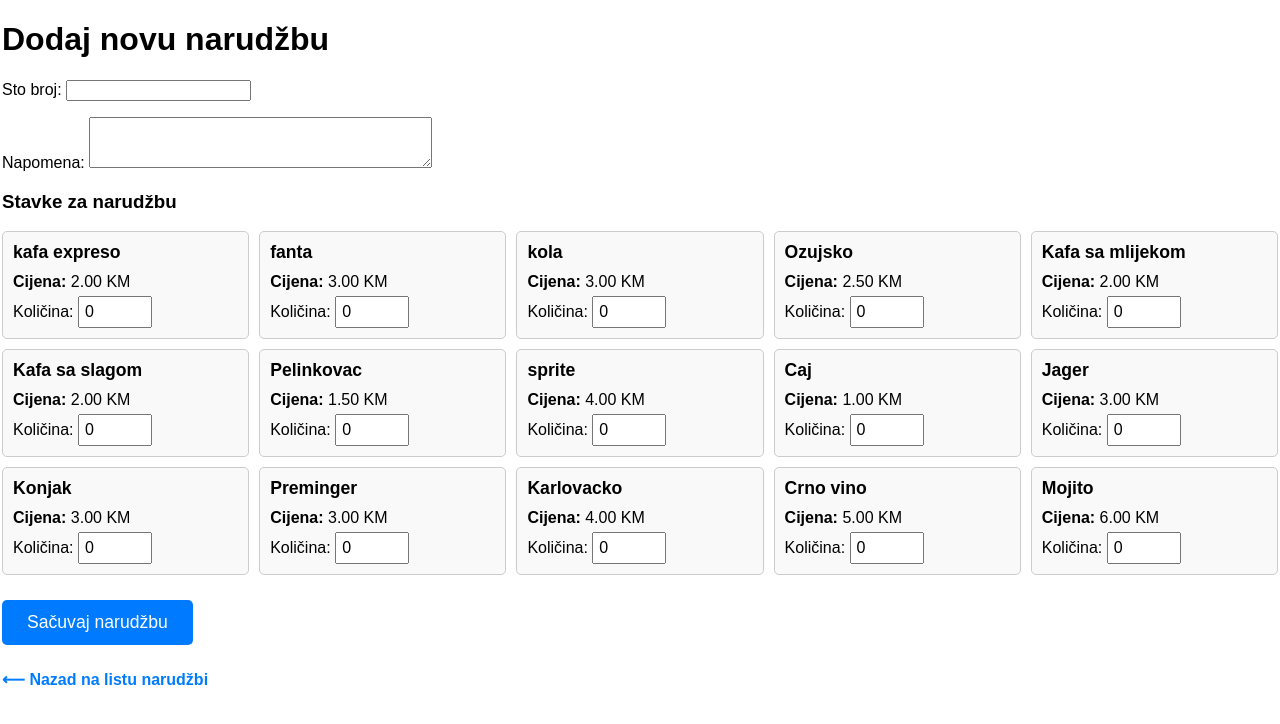
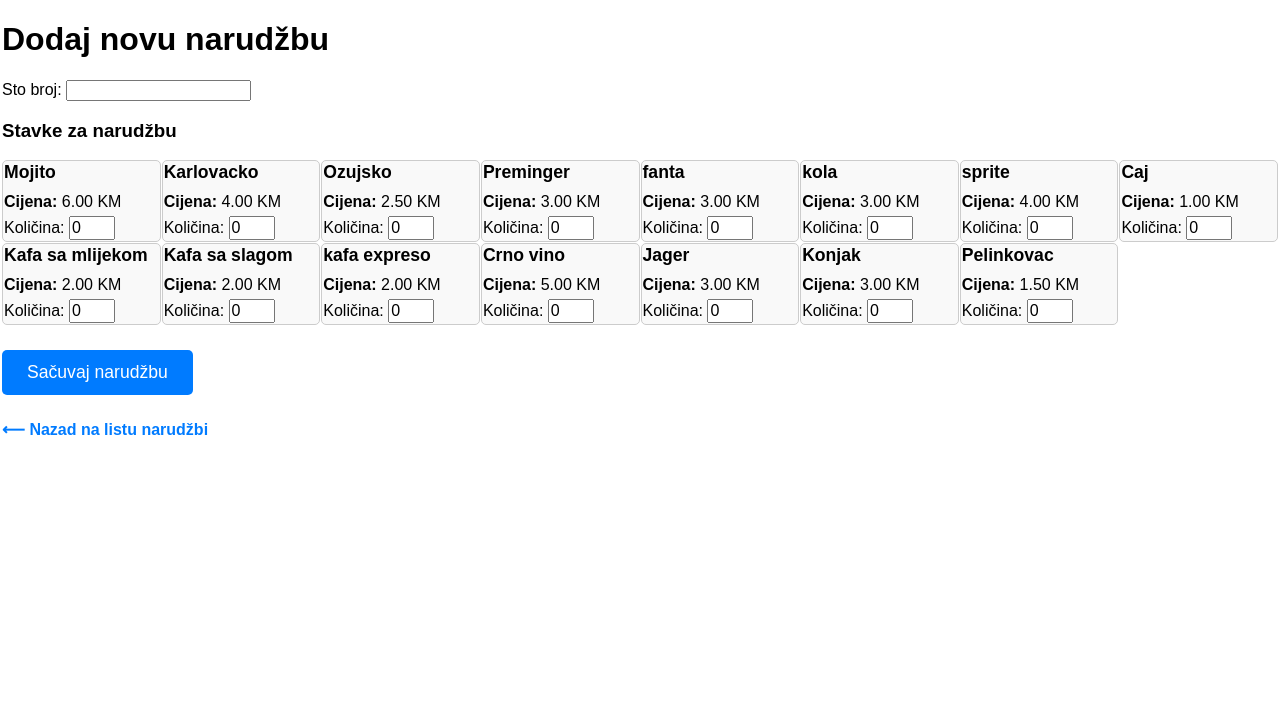
Before and after one commit to Jasmindelic80/restoran, a Django app: page /narudzba/nova/ in a window 1280 px wide. Shown: the top 724 px of the page. Run offline with Django 5.2, Linux system fonts and the light colour scheme; a user stored in the database is signed in; data comes from the database, SQL or seed files in the repository; both versions use the stored data as it was before the commit.

Commit message:
restoran

```diff
--- a/narudzba/forms.py
+++ b/narudzba/forms.py
@@ -5,10 +5,10 @@ from .models import Narudzba, StavkaNarudzbe
 class NarudzbaForm(forms.ModelForm):
     class Meta:
         model = Narudzba
-        fields = ['sto_broj', 'napomena']
+        fields = ['sto_broj']
         widgets = {
             'sto_broj': forms.NumberInput(attrs={'class': 'form-control', 'min': 1}),
-            'napomena': forms.Textarea(attrs={'class': 'form-control', 'rows': 3}),
+
         }
 
 class StavkaNarudzbeForm(forms.ModelForm):
--- a/narudzba/models.py
+++ b/narudzba/models.py
@@ -6,7 +6,6 @@ from django.contrib.auth.models import User
 class Narudzba(models.Model):
     konobar = models.ForeignKey(User, on_delete=models.CASCADE, null=True, blank=True)
     sto_broj = models.PositiveIntegerField()
-    napomena = models.TextField(blank=True)
     datum = models.DateTimeField(auto_now_add=True)
 
     STATUS_CHOICES = [
--- a/narudzba/templates/narudzba/narudzba_create.html
+++ b/narudzba/templates/narudzba/narudzba_create.html
@@ -20,13 +20,13 @@
         }
         .grid {
             display: grid;
-            grid-template-columns: repeat(5, 10fr);
-            gap: 10px;
-            margin-top: 10px;
+            grid-template-columns: repeat(8, 10fr);
+            gap: 1px;
+            margin-top: 1px;
         }
         .stavka {
             border: 1px solid #ccc;
-            padding: 10px;
+            padding: 1px;
             border-radius: 5px;
             background-color: #f9f9f9;
         }
@@ -38,8 +38,8 @@
             margin: 5px 0;
         }
         .stavka input[type="number"] {
-            width: 60px;
-            padding: 5px;
+            width: 40px;
+            padding: 1px;
             font-size: 1rem;
         }
         button {
--- a/narudzba/views.py
+++ b/narudzba/views.py
@@ -101,11 +101,15 @@ from .forms import NarudzbaForm
 from .models import StavkaNarudzbe, Narudzba
 from meni.models import Stavka
 from lager.models import Recept
-
+from collections import defaultdict
 
 @login_required
 def narudzba_create(request):
-    sve_stavke = Stavka.objects.all()
+    sve_stavke = Stavka.objects.all().order_by('kategorija', 'naziv')
+    stavke_po_kategoriji = defaultdict(list)
+    for s in sve_stavke:
+        stavke_po_kategoriji[s.kategorija].append(s)
+
 
     if request.method == 'POST':
         form = NarudzbaForm(request.POST)
```
Also changed, not shown: db.sqlite3.
